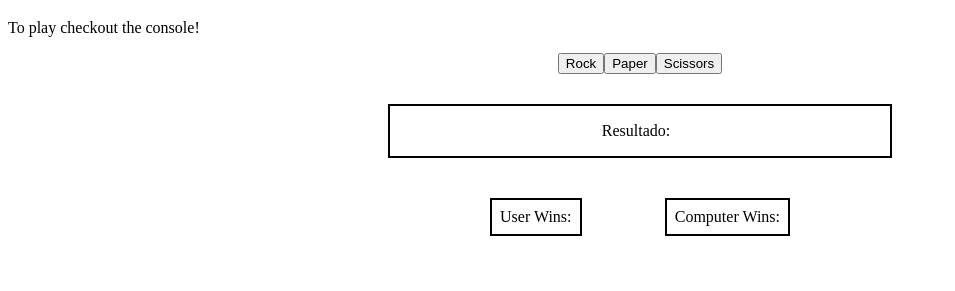
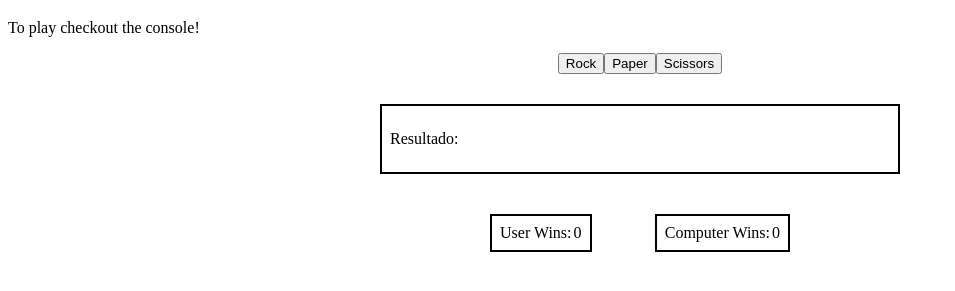
Before and after one commit to kopolo435/Rock-Paper-Scissors, a plain HTML site: page index.html in a window 1280 px wide. Shown: the part 61-352 px from the top of the page, without its empty margins (0-955 px from the left). Drawn offline with Linux system fonts and the light colour scheme.

Commit message:
Cambia apariencia de cuadros y valor inicial resul.

```diff
--- a/index.html
+++ b/index.html
@@ -25,11 +25,11 @@
         <div class="dividedResults">
             <div class="userWins">
                 <p>User Wins: </p>
-                <p class="text"></p>
+                <p class="text">0</p>
             </div>
             <div class="computerWins">
                 <p>Computer Wins: </p>
-                <p class="text"></p>
+                <p class="text">0</p>
             </div>
         </div>
     </main>
--- a/style.css
+++ b/style.css
@@ -13,10 +13,10 @@ main{
 
 .resultContainer{
     display: flex;
-    justify-content: center;
     width: 500px;
     margin: 30px;
     border: 2px solid #000000;
+    padding: 8px;
     gap: 8px;
 }
 
@@ -35,6 +35,10 @@ main{
 
 }
 
+.userWins, .computerWins{
+    gap: 2px;
+}
+
 .dividedResults p{
     margin: 0px;
 }
```
